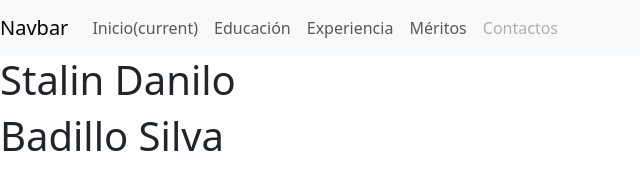
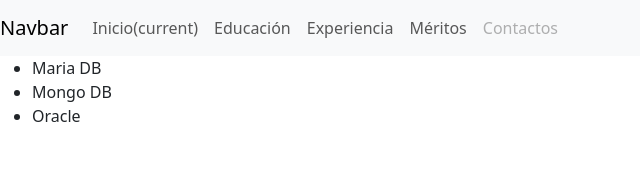
Before and after one commit to badilleins/PracticaGit4A_BadilloStalin, a plain HTML site: page experiencia.html in a window 1280 px wide. Shown: the whole page, without its empty margins (0-640 px from the left). Drawn offline with nearby package versions, Linux system fonts and the light colour scheme.

Commit message:
Se agregó la experiencia de bases de datos

```diff
--- a/experiencia.html
+++ b/experiencia.html
@@ -35,10 +35,13 @@
   </div>
 </nav>
 <main>
-<section>
-    <h1>Stalin Danilo</h1>
-    <h1>Badillo Silva</h1>
-</section>
+  <section>
+    <ul>
+      <li>Maria DB</li>
+      <li>Mongo DB</li>
+      <li>Oracle</li>
+    </ul>
+  </section>
 </main>
 </header>
     <script src="https://cdn.jsdelivr.net/npm/bootstrap@5.3.0-alpha3/dist/js/bootstrap.bundle.min.js" integrity="sha384-ENjdO4Dr2bkBIFxQpeoTz1HIcje39Wm4jDKdf19U8gI4ddQ3GYNS7NTKfAdVQSZe" crossorigin="anonymous"></script>
```
Also changed, not shown: educacion.html (+0 -4 lines).
